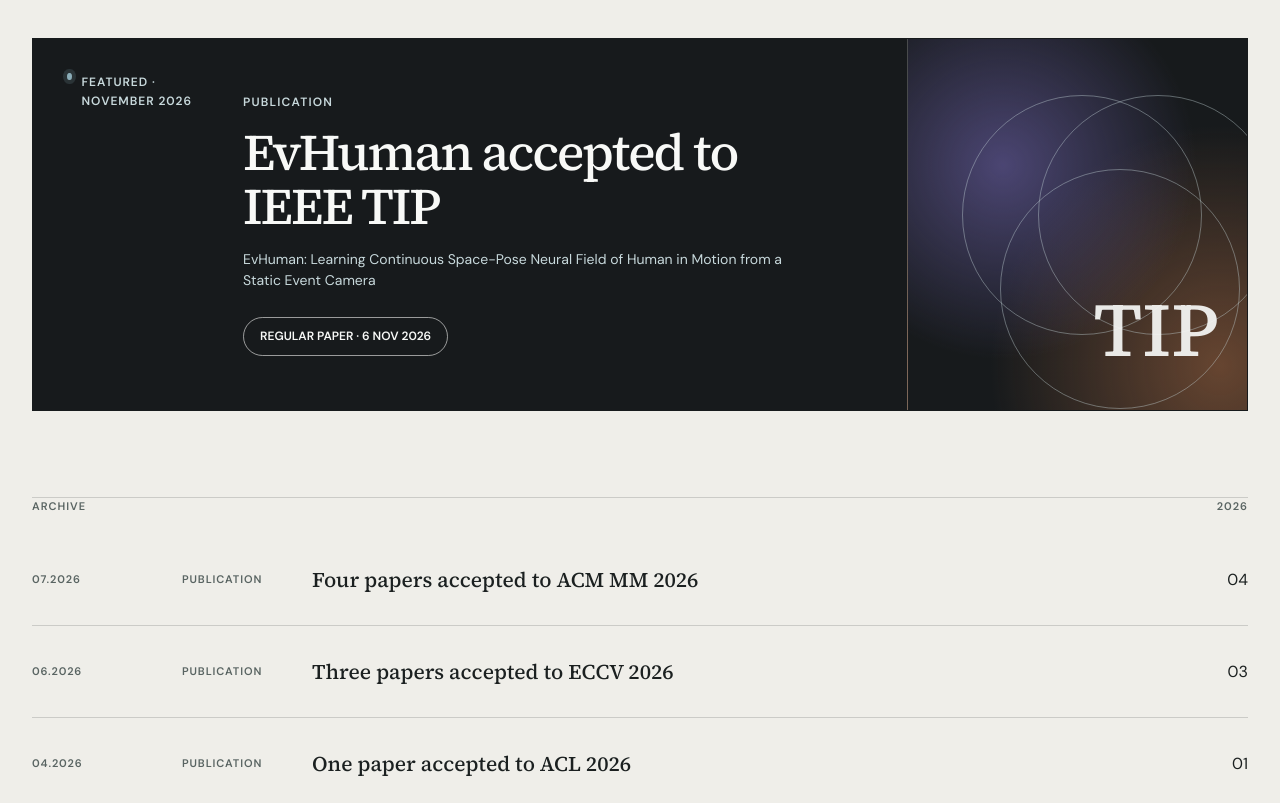
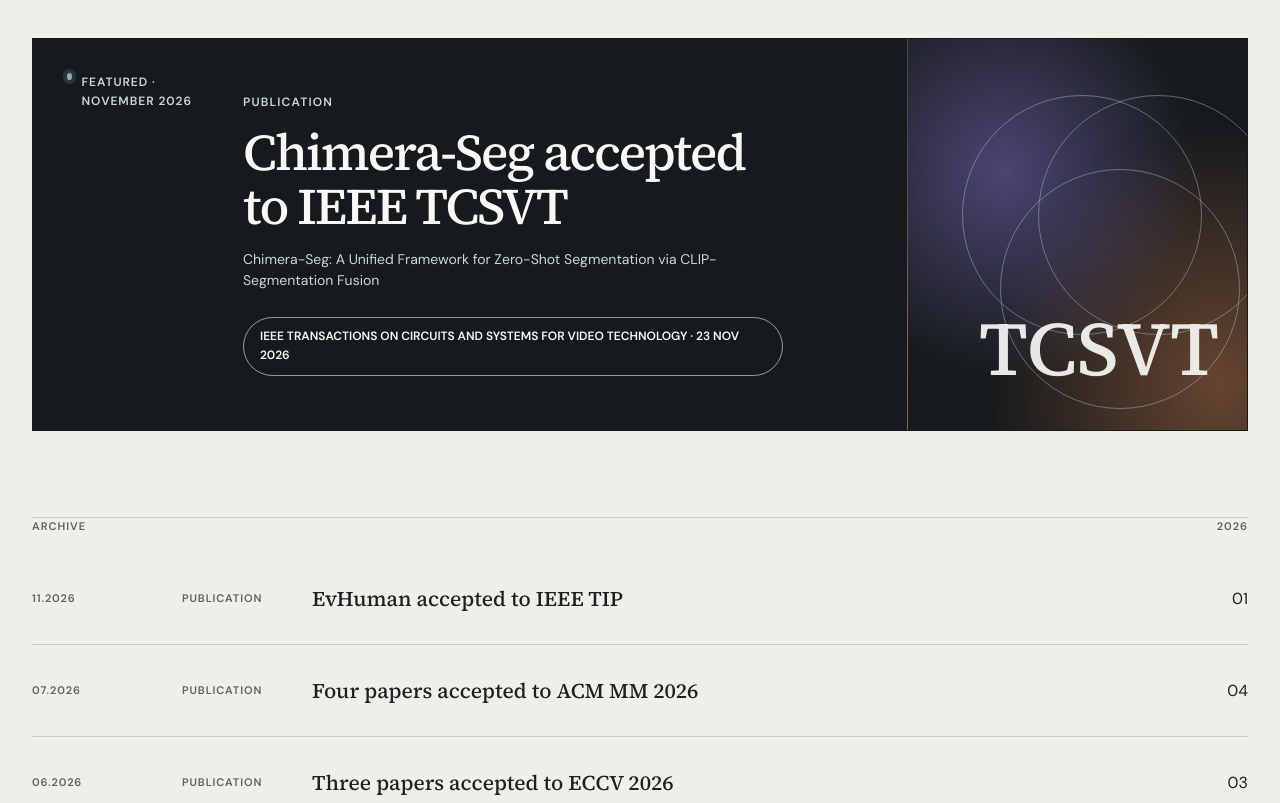
Before and after one commit to zhengxuJosh/faculty-lab-homepage, a plain HTML site: page index.html in a window 1280 px wide. Shown: the part 400-1203 px from the top of the page. Drawn offline with Linux system fonts and the light colour scheme.

Commit message:
Add Chimera-Seg TCSVT acceptance news

```diff
--- a/index.html
+++ b/index.html
@@ -40,12 +40,12 @@
             </div>
             <div>
               <p data-en="Publication" data-zh="论文">Publication</p>
-              <h2 data-en="EvHuman accepted to IEEE TIP" data-zh="EvHuman 被 IEEE TIP 接收">EvHuman accepted to IEEE TIP</h2>
-              <p class="news-feature-paper-title" data-en="EvHuman: Learning Continuous Space-Pose Neural Field of Human in Motion from a Static Event Camera" data-zh="EvHuman: Learning Continuous Space-Pose Neural Field of Human in Motion from a Static Event Camera">EvHuman: Learning Continuous Space-Pose Neural Field of Human in Motion from a Static Event Camera</p>
-              <span data-en="Regular paper · 6 Nov 2026" data-zh="正式论文 · 2026 年 11 月 6 日">Regular paper · 6 Nov 2026</span>
+              <h2 data-en="Chimera-Seg accepted to IEEE TCSVT" data-zh="Chimera-Seg 被 IEEE TCSVT 录用">Chimera-Seg accepted to IEEE TCSVT</h2>
+              <p class="news-feature-paper-title" data-en="Chimera-Seg: A Unified Framework for Zero-Shot Segmentation via CLIP-Segmentation Fusion" data-zh="Chimera-Seg: A Unified Framework for Zero-Shot Segmentation via CLIP-Segmentation Fusion">Chimera-Seg: A Unified Framework for Zero-Shot Segmentation via CLIP-Segmentation Fusion</p>
+              <span data-en="IEEE Transactions on Circuits and Systems for Video Technology · 23 Nov 2026" data-zh="IEEE Transactions on Circuits and Systems for Video Technology · 2026 年 11 月 23 日">IEEE Transactions on Circuits and Systems for Video Technology · 23 Nov 2026</span>
             </div>
             <div class="news-feature-art" aria-hidden="true">
-              <i></i><i></i><i></i><strong>TIP</strong>
+              <i></i><i></i><i></i><strong>TCSVT</strong>
             </div>
           </article>
 
@@ -53,6 +53,12 @@
             <div class="news-archive-label reveal">
               <span data-en="Archive" data-zh="往期动态">Archive</span><span>2026</span>
             </div>
+            <article class="news-item reveal">
+              <time datetime="2026-11-06">11.2026</time>
+              <span class="news-tag" data-en="Publication" data-zh="论文">Publication</span>
+              <strong data-en="EvHuman accepted to IEEE TIP" data-zh="EvHuman 被 IEEE TIP 接收">EvHuman accepted to IEEE TIP</strong>
+              <span aria-hidden="true">01</span>
+            </article>
             <article class="news-item reveal">
               <time datetime="2026-07">07.2026</time>
               <span class="news-tag" data-en="Publication" data-zh="论文">Publication</span>
```
